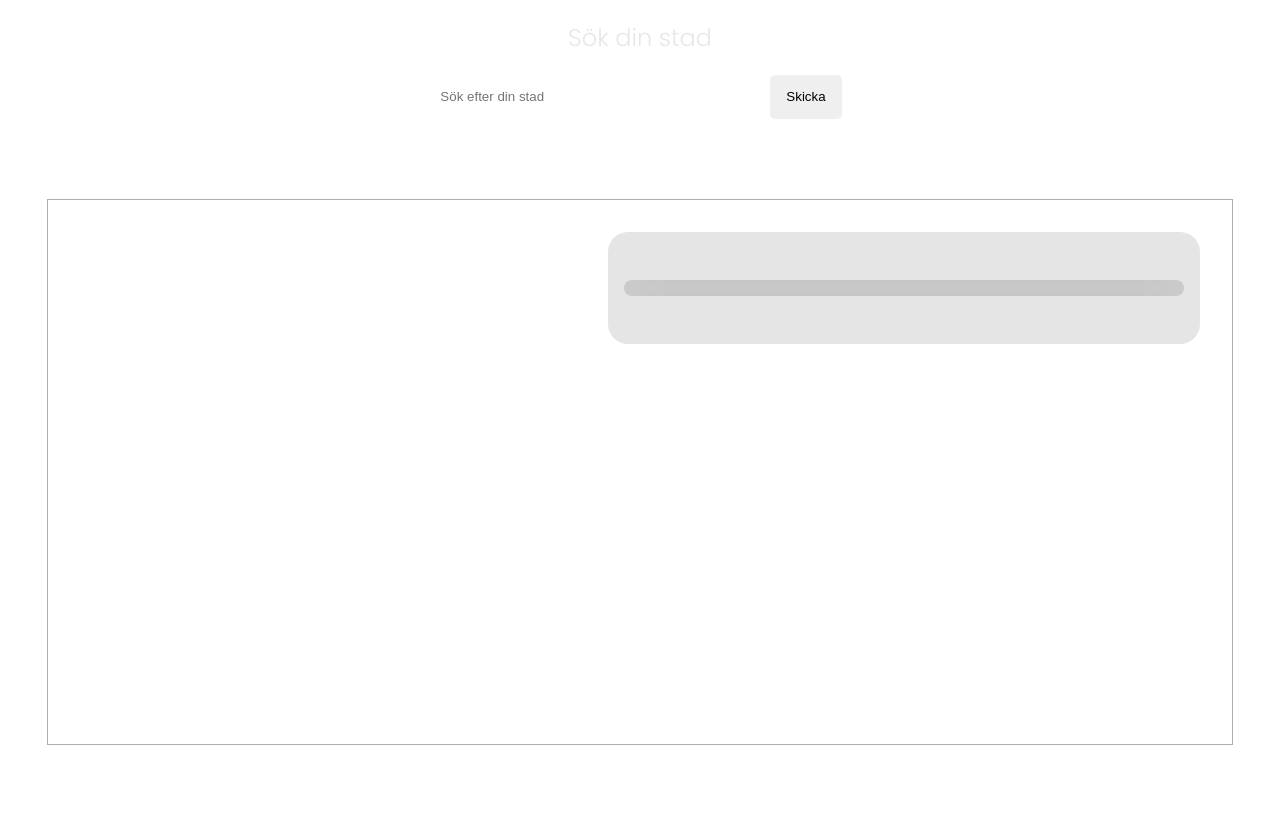
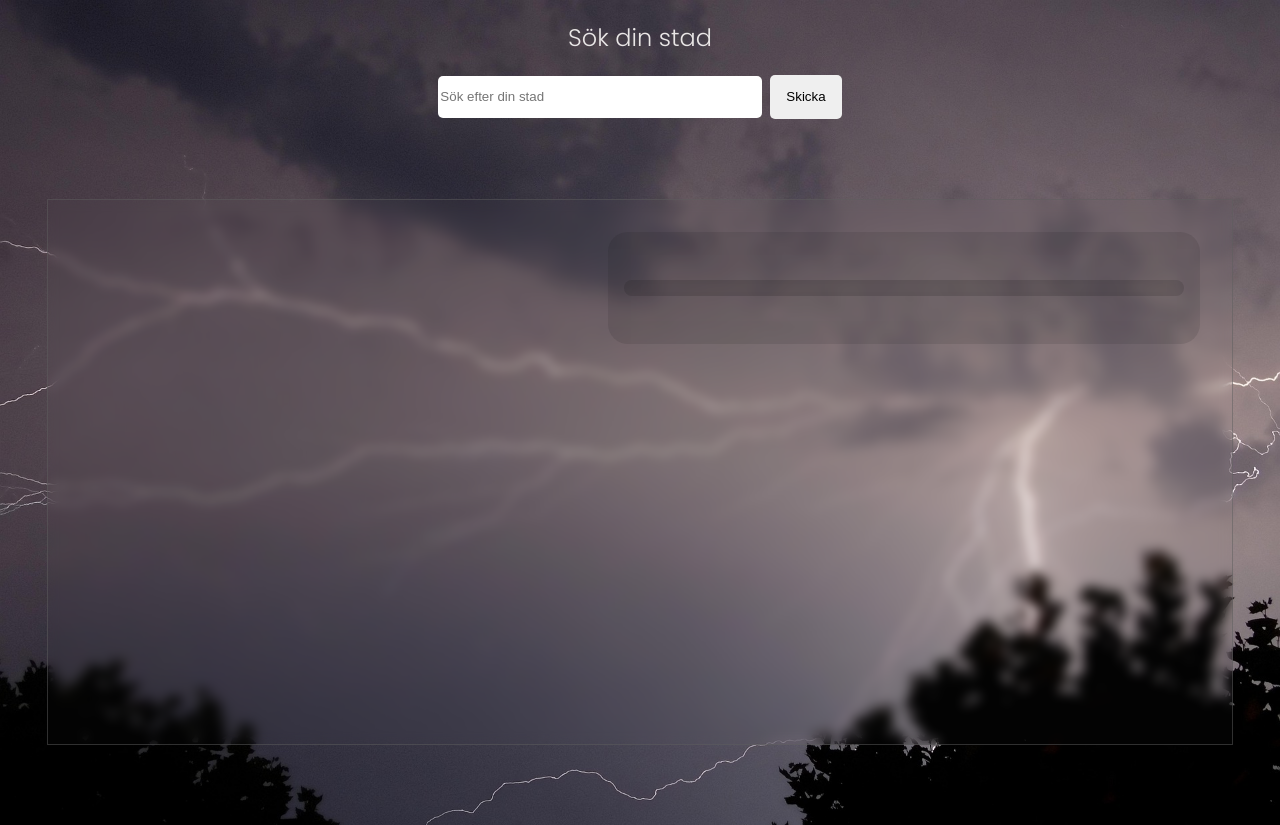
Before and after one commit to Eliasjohansson123/Weather-refactor, a plain HTML site: page weather/html/index.html in a window 1280 px wide. Before the commit the page ends 800 px from the top, so only its background shows below. Drawn offline with Linux system fonts and the light colour scheme; no server answers.

Commit message:
fick tillbaka bilden

```diff
--- a/weather/css/main.css
+++ b/weather/css/main.css
@@ -1,14 +1,8 @@
 @import url('https://fonts.googleapis.com/css2?family=Poppins:ital,wght@0,200;0,300;0,400;0,500;0,600;0,700;0,800;0,900;1,300&display=swap');
 
 body {
-  /* font-family: "Segoe UI", Tahoma, Geneva, Verdana, sans-serif; */
-  font-family: Domine;
-
+  background-image: url('../images/lightning.jpg');
   background-size: cover;
-  background-position: center;
-  background-repeat: no-repeat;
-  background-attachment: fixed;
-  height: 100vh;
   font-family: 'Poppins', 'Segoe UI', Tahoma, Geneva, Verdana, sans-serif;
   color: var(--white-color);
   box-sizing: border-box;
@@ -83,8 +77,8 @@ section {
 
 header {
   display: flex;
+  justify-content: center;
   flex-direction: column;
-  justify-content: center;
   align-items: center;
 }
 
@@ -136,9 +130,6 @@ header {
   background: var(--glass-bg-dark);
   border-radius: var(--glass-radius);
   backdrop-filter: blur(25px);
-}
-
-#forecast {
   min-width: 35em;
   max-height: 25rem;
   margin: 0;
```
